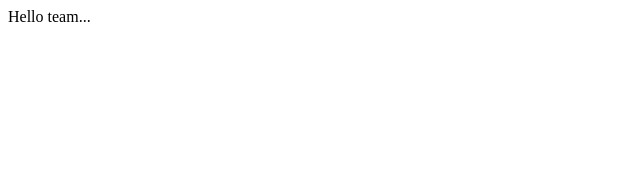
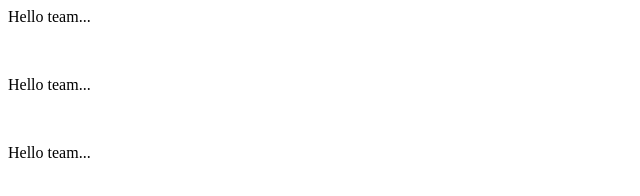
Before and after one commit to Manav0502/Catalyst, a plain HTML site: page index.html in a window 1280 px wide. Shown: the whole page, without its empty margins (0-640 px from the left). Drawn offline with Linux system fonts and the light colour scheme.

Commit message:
Html files added

```diff
--- a/index.html
+++ b/index.html
@@ -1 +1,3 @@
+<p>Hello team...</p><br>
+<p>Hello team...</p><br>
 <p>Hello team...</p>
```
Also changed, not shown: in.html (added), manav.html (added).
